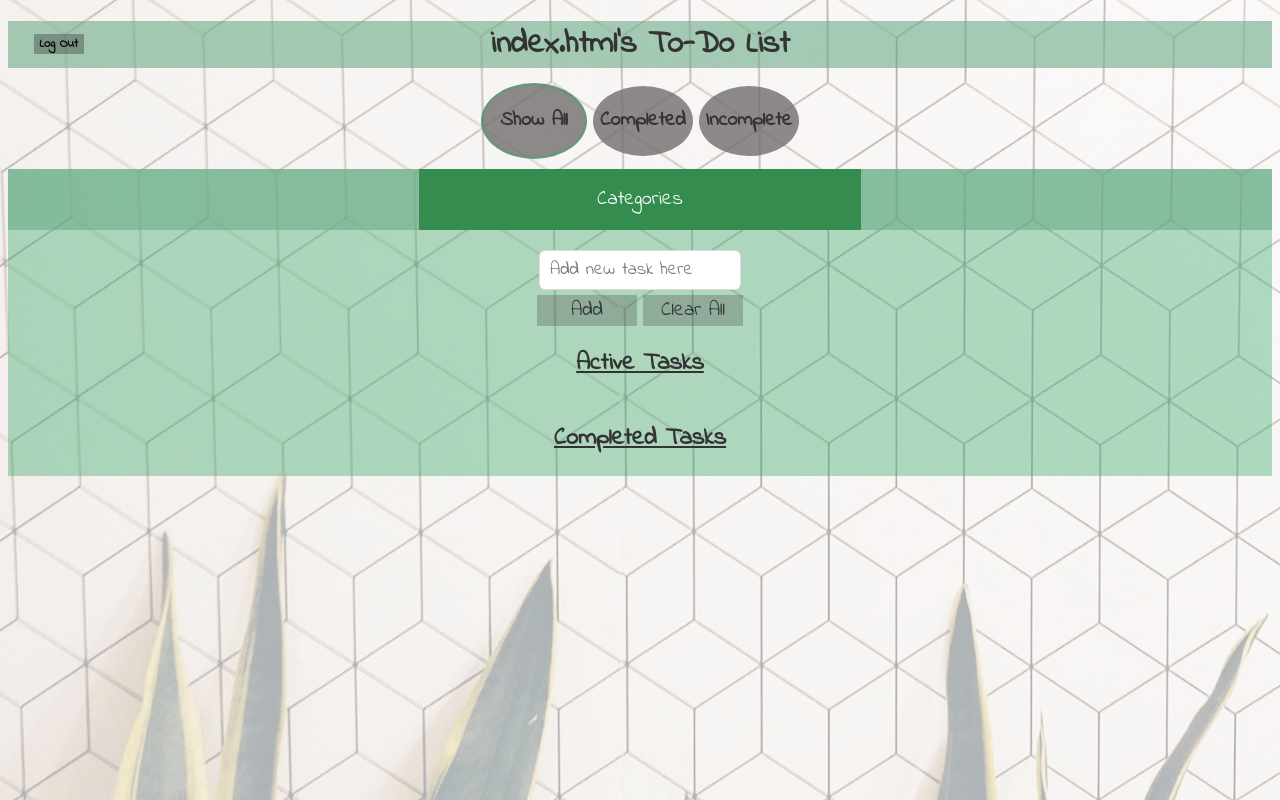
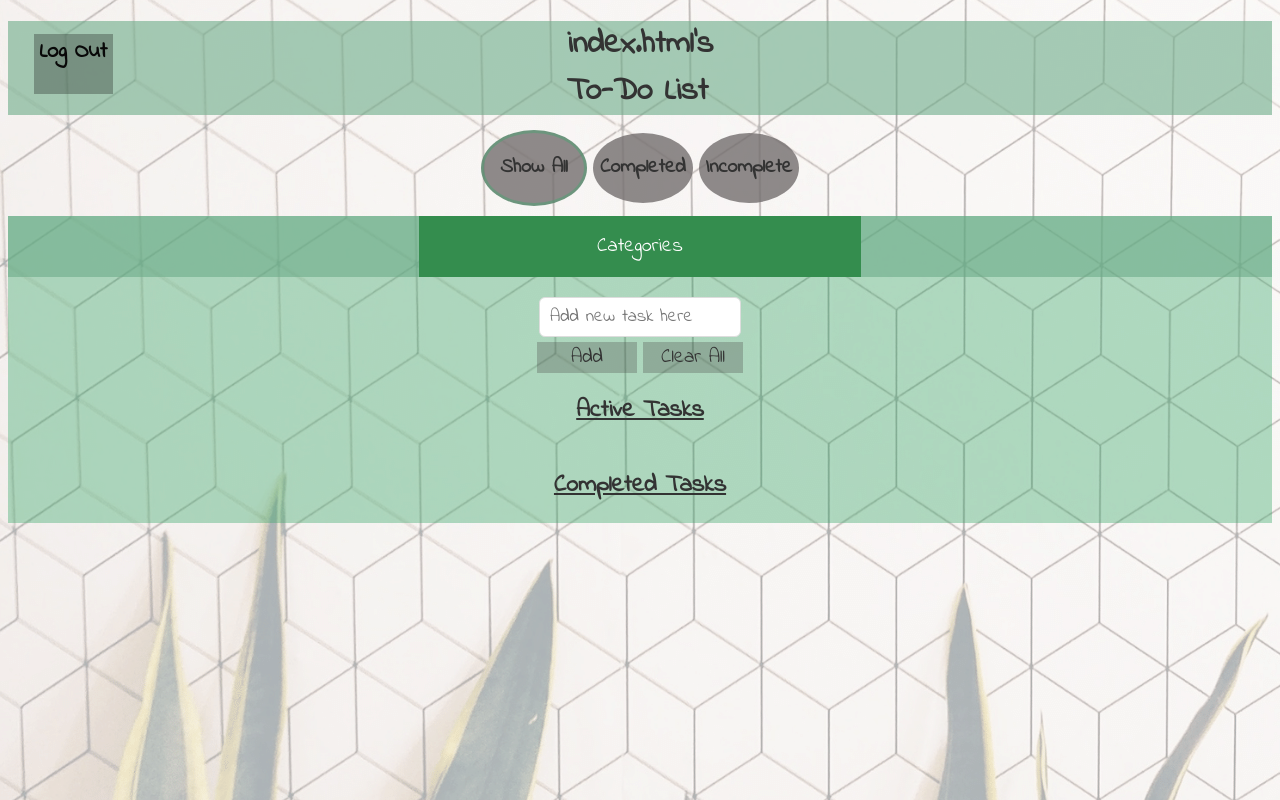
Before and after one commit to WebAhead12/ExpressList, a website: page public/index.html in a window 1280 px wide. Drawn offline with Linux system fonts and the light colour scheme; no server answers.

Commit message:
adjusted log-out button

```diff
--- a/public/button-content.css
+++ b/public/button-content.css
@@ -8,23 +8,22 @@
   border-radius: 100%;
   text-align: center;
 }
-/* adjust in media query */
+
 .log-out {
   position: absolute;
   z-index: 5;
   margin-top: 1%;
   display: flex;
-  flex-wrap: wrap;
+  word-wrap: normal;
   background-color: rgba(10, 9, 9, 0.288);
   border: 0px;
   color: rgb(8, 8, 8);
-  font-size: 80%;
+  font-size: 140%;
   font-weight: 700;
   margin-left: 2%;
   word-wrap: normal;
-  max-width: 10%;
-  height: fit-content;
-
+  max-width: 15%;
+  height: 60px;
   cursor: pointer;
   font-family: "Indie Flower", cursive;
 }
--- a/public/index.html
+++ b/public/index.html
@@ -1,5 +1,6 @@
 <!DOCTYPE html>
 <html lang="en">
+
 <head>
   <meta charset="UTF-8" />
   <meta http-equiv="X-UA-Compatible" content="IE=edge" />
@@ -16,10 +17,10 @@
 
 <div class="container">
   <button class="log-out">Log Out</button>
-    <div>
+  <div class=title>
     <h1 id="headerTitle">My To-Do List</h1>
   </div>
-
+</div>
 <div class="task-status">
   <div type="button" class="status onIt" for="show-all">Show All</div>
 
@@ -60,4 +61,5 @@
   </body>
 </main>
 </div>
+
 </html>
--- a/public/script.js
+++ b/public/script.js
@@ -225,8 +225,8 @@ var bindTaskEvents = function (taskListItem) {
     }
     listItem.classList.toggle("editMode");
   };
-  deleteButton.onclick = function () {};
-  checkBox.onchange = function () {};
+  deleteButton.onclick = function () { };
+  checkBox.onchange = function () { };
 };
 
 //Adds a new task.
@@ -265,4 +265,4 @@ function updateTaskList() {
 }
 
 updateTaskList();
-document.getElementById("headerTitle").innerText = `${window.location.href.split("/")[4]}'s To-Do List`;
+document.getElementById("headerTitle").innerHTML = `${window.location.href.split("/")[4]}'s <br> To-Do List`;
--- a/public/style.css
+++ b/public/style.css
@@ -1,3 +1,27 @@
+@media screen and (min-width:498px) {
+  .log-out {
+    position: absolute;
+    z-index: 5;
+    margin-top: 1%;
+    display: flex;
+    flex-wrap:wrap;
+word-wrap: normal;
+    background-color: rgba(206, 20, 20, 0.288);
+    border: 0px;
+    color: rgb(8, 8, 8);
+    font-size: 130%;
+    font-weight: 700;
+    margin-left: 2%;
+    word-wrap: normal;
+    max-width: 15%;
+    height: 60px;
+    cursor: pointer;
+    font-family: "Indie Flower", cursive;
+  }
+
+}
+
+
 .container {
   z-index: -1;
 }
```
Lines whose indentation alone changed are shown as unchanged.
